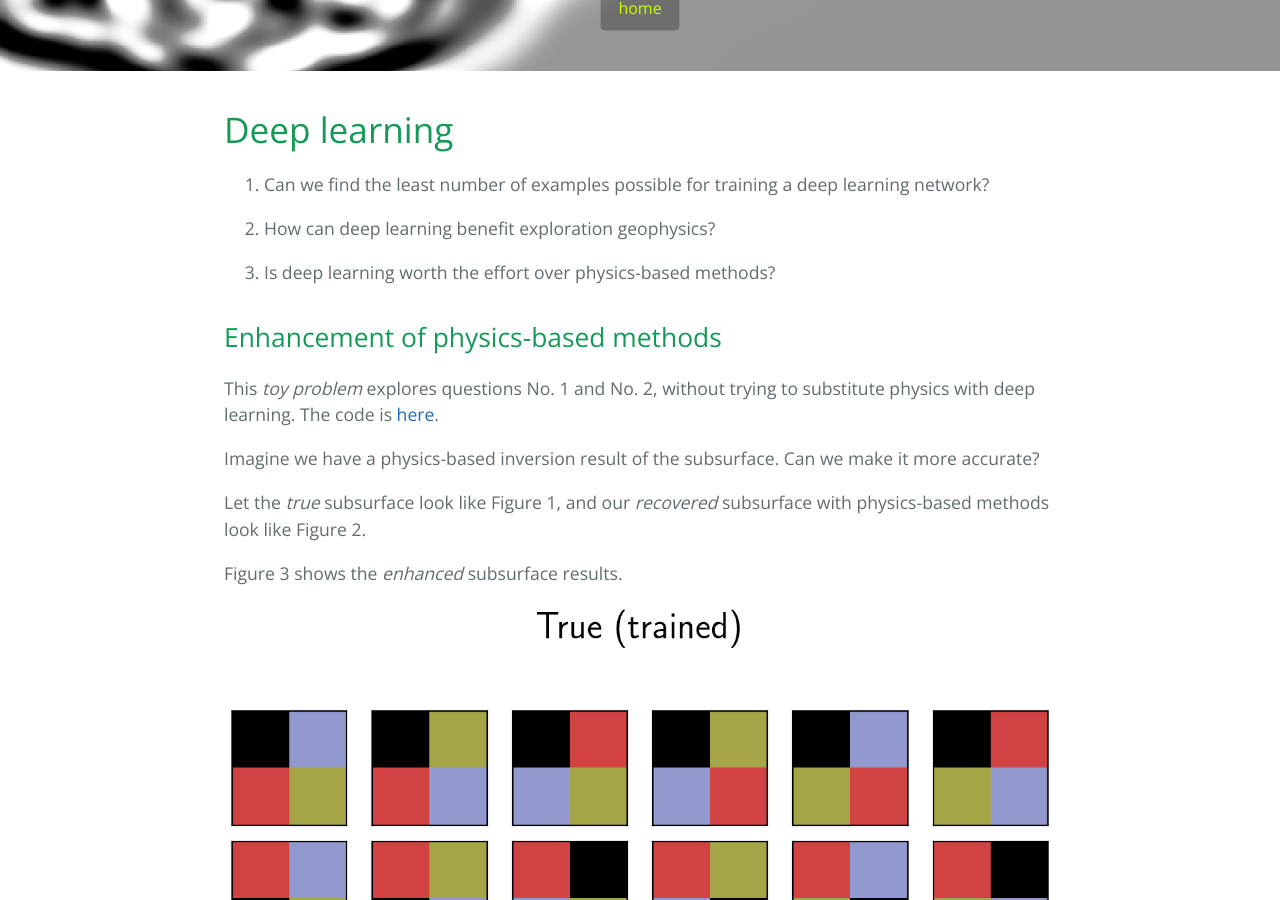
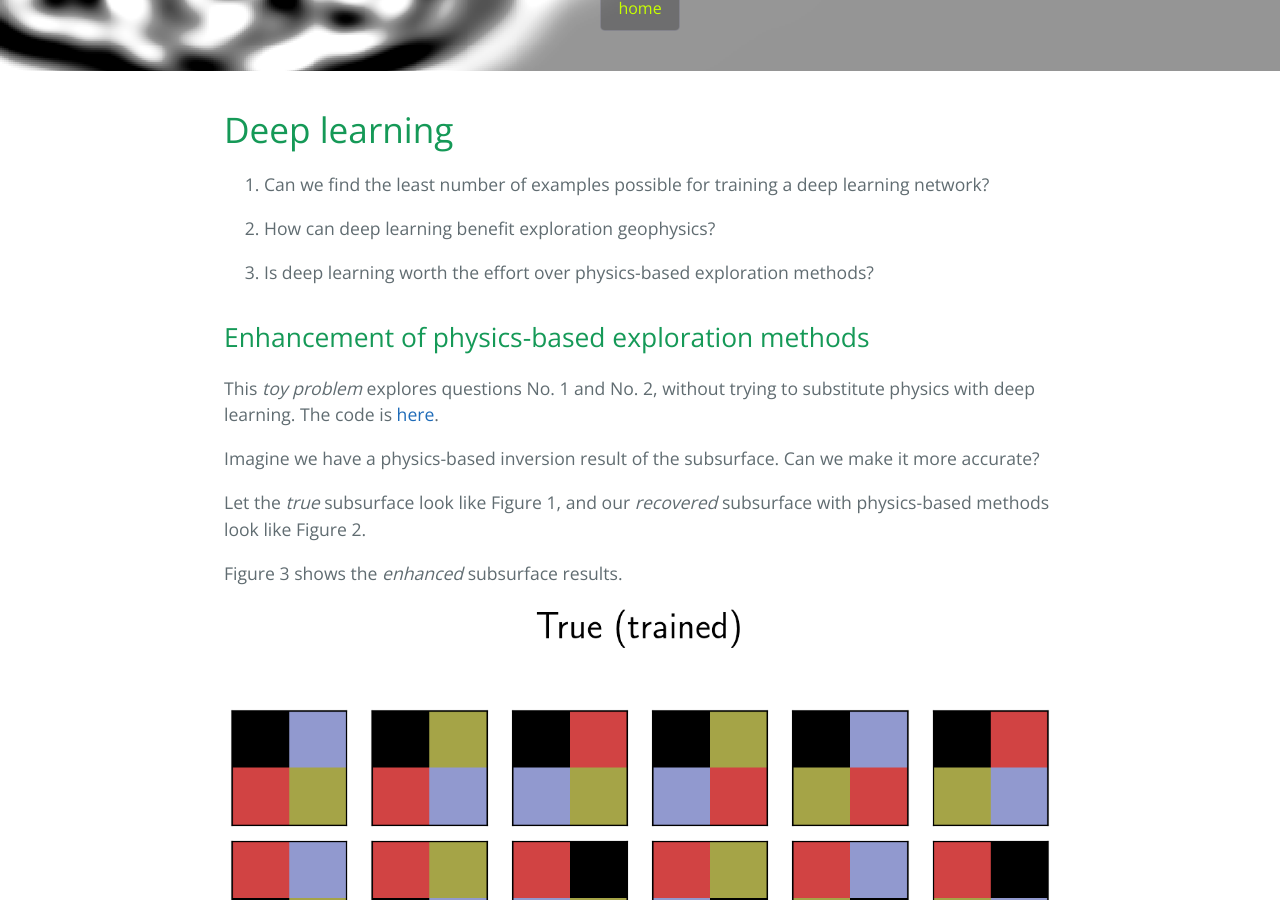
Before and after one commit to diegozain/diegozain.github.io, a Jekyll site: the page built from machine-learning.md, in a window 1280 px wide and 900 px high, scrolled down 304 px. Built offline with Jekyll 4.4.1, drawn with Linux system fonts in a browser that asks for light colours; our own code applies the rules of GitHub Pages for plain Markdown files.

Commit message:
exploration

```diff
--- a/machine-learning.md
+++ b/machine-learning.md
@@ -8,9 +8,9 @@ layout: default
 
 1. How can deep learning benefit exploration geophysics?
 
-1. Is deep learning worth the effort over physics-based methods?
+1. Is deep learning worth the effort over physics-based exploration methods?
 
-## Enhancement of physics-based methods
+## Enhancement of physics-based exploration methods
 
 This _toy problem_ explores questions No. 1 and No. 2, without trying to substitute physics with deep learning. The code is [here](https://github.com/diegozain/alles/tree/master/projects/deep-learning/pic2pic).
 
```
